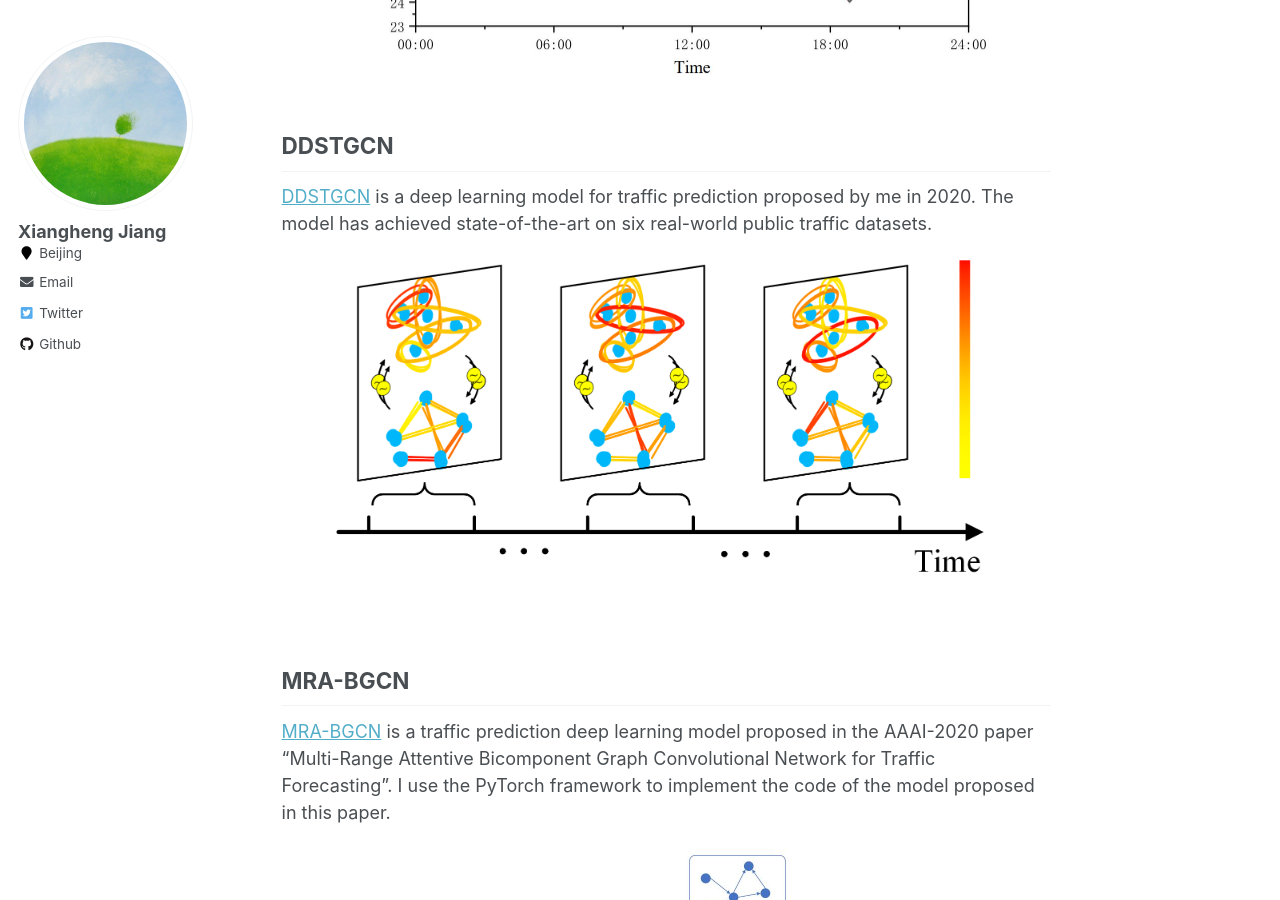
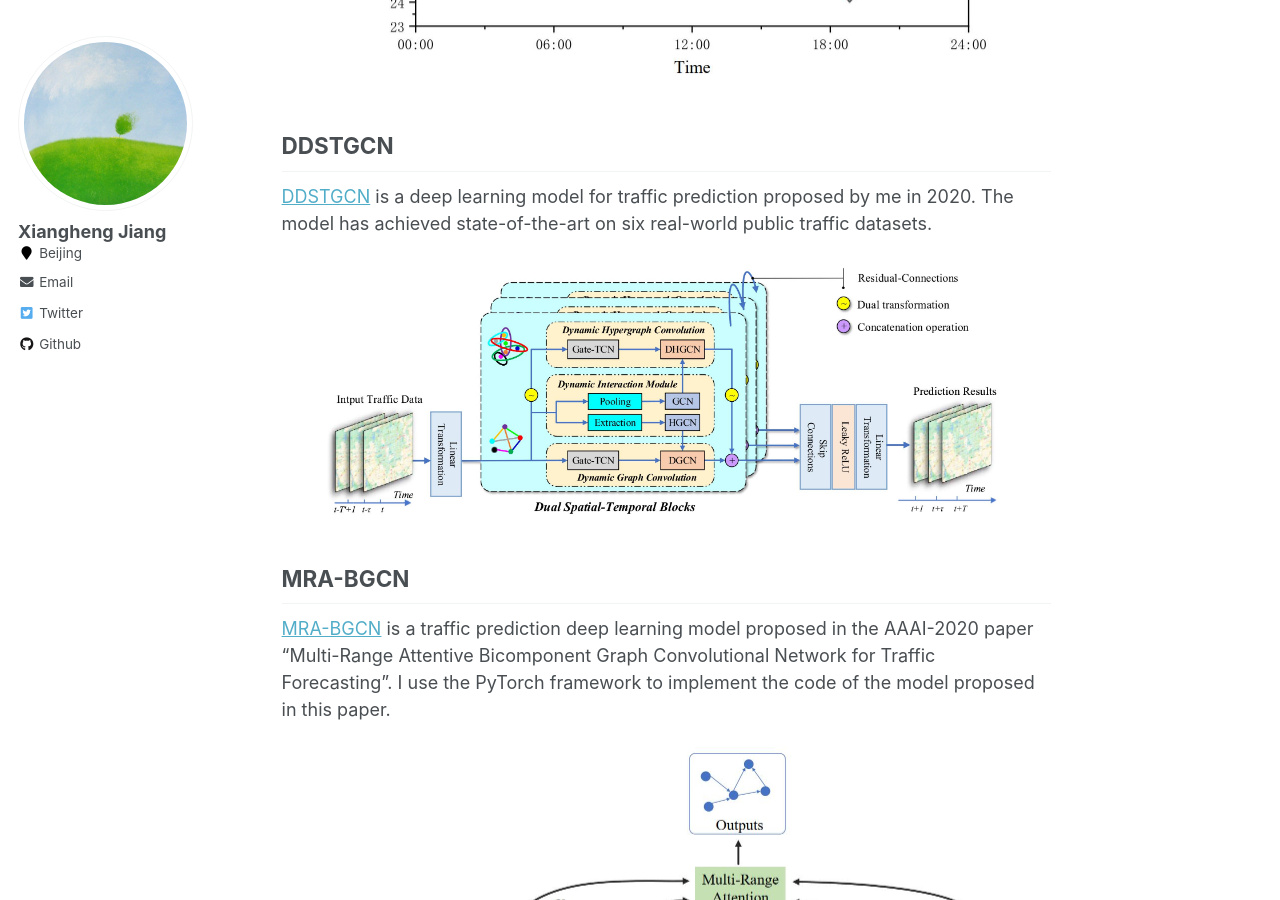
Before and after one commit to j1o2h3n/j1o2h3n.github.io, a Jekyll site: the page built from _pages/project.md, in a window 1280 px wide and 900 px high, scrolled down 2326 px. Built offline with Jekyll 4.4.1, drawn with Linux system fonts in a browser that asks for light colours.

Commit message:
Update project.md

```diff
--- a/_pages/project.md
+++ b/_pages/project.md
@@ -34,7 +34,7 @@ DDGCN is a deep learning model for traffic prediction proposed during my interns
 ## DDSTGCN
 [DDSTGCN](https://github.com/j1o2h3n/DDSTGCN) is a deep learning model for traffic prediction proposed by me in 2020. The model has achieved state-of-the-art on six real-world public traffic datasets.
 
-<div align=center><img width="661" height="362" src="../images/DDSTGCN.png"/></div>
+<div align=center><img width="708" height="260" src="../images/DDSTGCN.jpg"/></div>
 
 ## MRA-BGCN
 [MRA-BGCN](https://github.com/j1o2h3n/MRA-BGCN) is a traffic prediction deep learning model proposed in the AAAI-2020 paper "Multi-Range Attentive Bicomponent Graph Convolutional Network for Traffic Forecasting". I use the PyTorch framework to implement the code of the model proposed in this paper.
```
